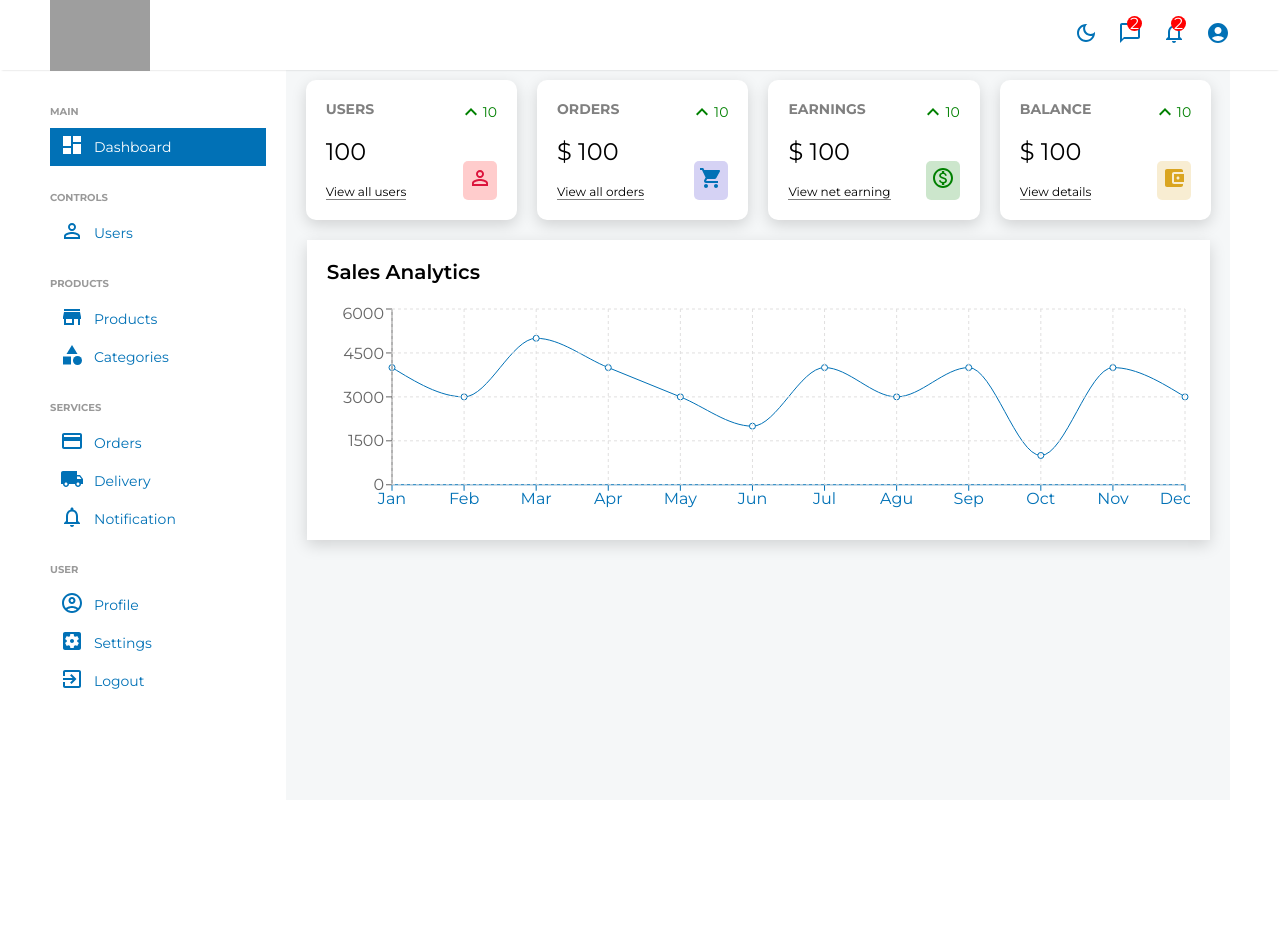
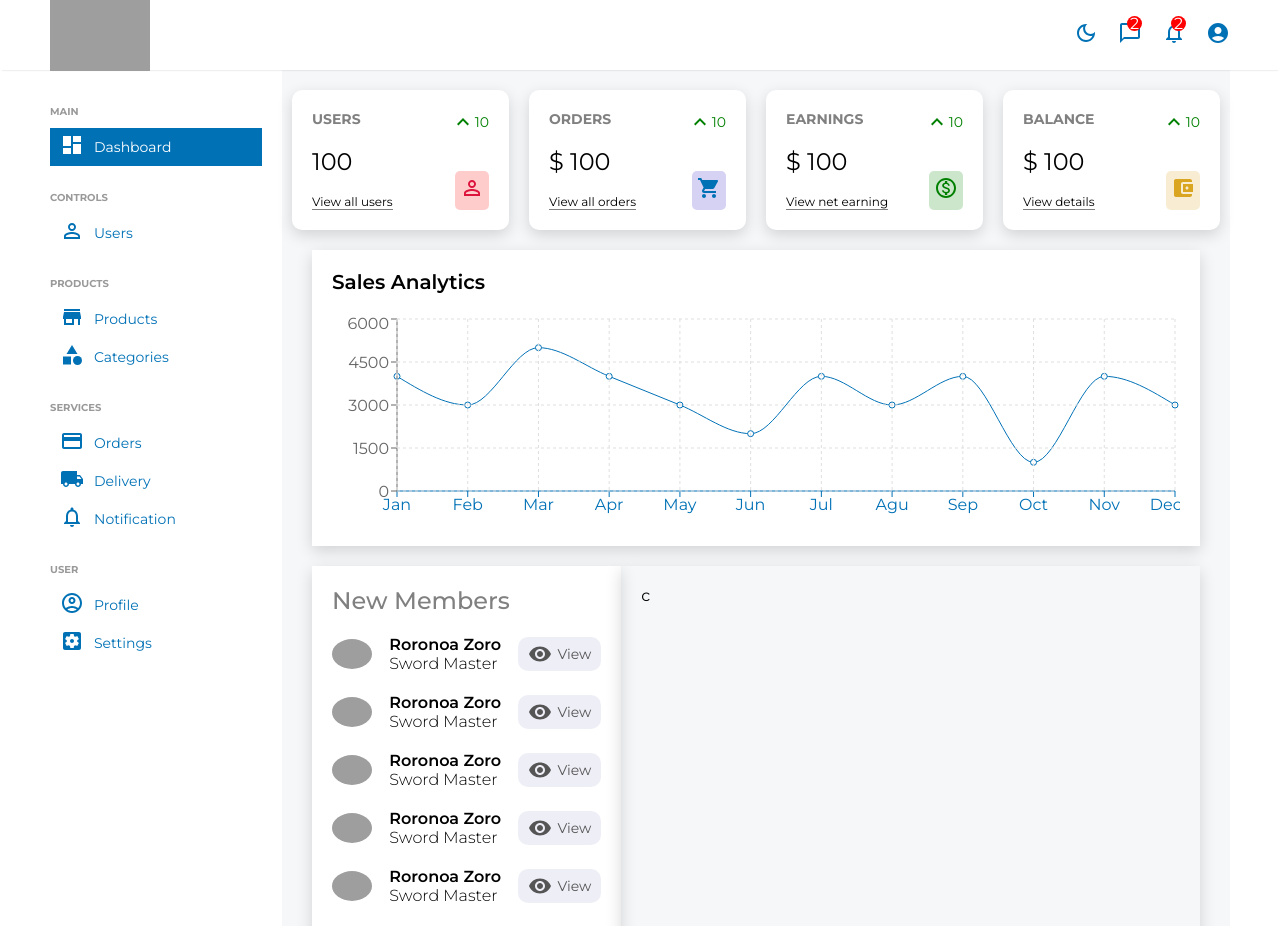
Before and after one commit to rxmann/Ecommerce-BechCha-Client, a React (Create React App) app: page /admindash in a window 1280 px wide. Shown: the top 926 px of the page. Before the commit the page ends 800 px from the top, so only its background shows below. Built offline with nearby package versions, Linux system fonts and the light colour scheme; grey boxes are pictures that could not be loaded.

Commit message:
New users list widget completed

```diff
--- a/src/AdminComponents/Chart.jsx
+++ b/src/AdminComponents/Chart.jsx
@@ -25,7 +25,7 @@ const Chart = ({data, title, grid, dataKey}) => {
       <ResponsiveContainer width="100%" aspect={4 / 1}>
           <LineChart data={data} >
             <XAxis dataKey="name" stroke="#0171b6" />
-            <Line type={"monotone"} dataKey="Active User" stroke="#0171b6"/>
+            <Line type={"monotone"} dataKey={dataKey} stroke="#0171b6"/>
             <YAxis />
             <Tooltip />
             {grid && <CartesianGrid stroke="#e0dfdf" strokeDasharray="3 3"/>}
--- a/src/AdminComponents/Sidebar.jsx
+++ b/src/AdminComponents/Sidebar.jsx
@@ -8,7 +8,6 @@ const Container = styled.div`
     max-width: 250px;
     position: sticky;
     top: 70px;
-    border-right: 0.5px solid #f5f7f8;
 `
 
 const SidebarWrapper = styled.div`
@@ -129,10 +128,6 @@ const Sidebar = () => {
             {
                 name: "Settings",
                 icon: (<SettingsApplications className="iconMUI" />),
-            },
-            {
-                name: "Logout",
-                icon: (<ExitToApp className="iconMUI" />),
             }],
         },
     ]
--- a/src/AdminComponents/Topbar.jsx
+++ b/src/AdminComponents/Topbar.jsx
@@ -4,8 +4,6 @@ import {AccountCircle, ChatBubbleOutlineOutlined, DarkModeOutlined, Notification
 const Container = styled.div`
     width: 100%;
     height: 70px;
-    background-color: white;
-    z-index: 999;
     box-shadow: 0 2px 2px -2px rgba(0,0,0,.2);
     position: sticky;
     top: 0;
--- /dev/null
+++ b/src/AdminComponents/Widgets/NewUserWidget.jsx
@@ -0,0 +1,130 @@
+import styled from "styled-components"
+import { Visibility} from "@mui/icons-material"
+
+const Container = styled.div`
+    flex: 1;
+    box-shadow: rgba(0, 0, 0, 0.15) 0px 5px 15px 0px;
+    padding: 20px;
+    background-color: #ffffff;
+`
+
+const Title = styled.span`
+    font-size: 24px;
+    font-weight: 500;
+    color: gray;
+`
+
+const List = styled.ul`
+    list-style: none;
+    margin: 0;
+    padding: 0;
+`
+
+const Item = styled.li`
+    display: flex;
+    justify-content: space-between;
+    align-items: center;
+    margin: 20px 0px;
+    gap: 10px;
+`
+const Image = styled.img`
+    width: 40px;
+    font: 40px;
+    border-radius: 50%;
+    object-fit: cover;
+`
+const User = styled.div`
+    display: flex;
+    flex-direction: column;
+`
+
+
+const Name = styled.span`
+    font-weight: 600;
+`
+
+const Profession =  styled.span`
+    font-weight: 300;
+`
+
+const Button = styled.button`
+    display: flex;
+    align-items: center;
+    border: none;
+    border-radius: 10px;
+    padding: 5px 10px;
+    cursor: pointer;
+    background-color: #eeeef7;
+    color: #555;
+    gap: 5px;
+    font-size: 14px;
+`
+
+
+const NewUserWidget = () => {
+  return (
+    <Container>
+        <Title> New Members </Title>
+        <List>
+            <Item>
+                <Image src={"https://zoro.to/images/zoro-min.png"} />
+                <User>
+                    <Name> Roronoa Zoro </Name>
+                    <Profession> Sword Master </Profession>
+                </User>
+                <Button> <Visibility/> View  </Button>
+            </Item>
+
+            <Item>
+                <Image src={"https://zoro.to/images/zoro-min.png"} />
+                <User>
+                    <Name> Roronoa Zoro </Name>
+                    <Profession> Sword Master </Profession>
+                </User>
+                <Button> <Visibility/> View  </Button>
+            </Item>
+
+            <Item>
+                <Image src={"https://zoro.to/images/zoro-min.png"} />
+                <User>
+                    <Name> Roronoa Zoro </Name>
+                    <Profession> Sword Master </Profession>
+                </User>
+                <Button> <Visibility/> View  </Button>
+            </Item>
+
+            <Item>
+                <Image src={"https://zoro.to/images/zoro-min.png"} />
+                <User>
+                    <Name> Roronoa Zoro </Name>
+                    <Profession> Sword Master </Profession>
+                </User>
+                <Button> <Visibility/> View  </Button>
+            </Item>
+
+            <Item>
+                <Image src={"https://zoro.to/images/zoro-min.png"} />
+                <User>
+                    <Name> Roronoa Zoro </Name>
+                    <Profession> Sword Master </Profession>
+                </User>
+                <Button> <Visibility/> View  </Button>
+            </Item>
+
+            <Item>
+                <Image src={"https://zoro.to/images/zoro-min.png"} />
+                <User>
+                    <Name> Roronoa Zoro </Name>
+                    <Profession> Sword Master </Profession>
+                </User>
+                <Button> <Visibility/> View  </Button>
+            </Item>
+
+
+
+        </List>
+    </Container>
+  )
+}
+
+export default NewUserWidget
--- /dev/null
+++ b/src/AdminComponents/Widgets/OrderWidget.jsx
@@ -0,0 +1,15 @@
+import styled from "styled-components"
+
+const Container = styled.div`
+    flex: 2;
+    box-shadow: rgba(0, 0, 0, 0.15) 0px 5px 15px 0px;
+    padding: 20px;
+`
+
+const OrderWidget = () => {
+  return (
+    <Container>c</Container>
+  )
+}
+
+export default OrderWidget
--- a/src/AdminPages/AdminHome.jsx
+++ b/src/AdminPages/AdminHome.jsx
@@ -1,26 +1,27 @@
 import styled from "styled-components"
 import Chart from "../AdminComponents/Chart"
-import Widget from "../AdminComponents/Widget"
+import NewUserWidget from "../AdminComponents/Widgets/NewUserWidget"
+import OrderWidget from "../AdminComponents/Widgets/OrderWidget"
+import Widget from "../AdminComponents/Widgets/Widget"
 import { userData } from "../data"
 
 const Container = styled.div`
     flex: 4;
     background-color: #f5f7f8;
-    display: flex;
-    flex-direction: column;
-    align-items: center;
+    padding: 10px;
     width: 100%;
 `
 
 const FeaturedInfo = styled.div`
-    width: 96%;
     display: flex;
     flex-wrap: wrap;
     gap: 20px;
     margin-top: 10px;
 `
-const Charts = styled.div`
-  width: 100%;
+
+const HomeWidgets = styled.div`
+  display: flex;
+  margin: 20px;
 `
 
 
@@ -34,10 +35,12 @@ const AdminHome = () => {
         <Widget type="BALANCE" />
       </FeaturedInfo>
 
-      <Charts>
-        <Chart title={"Sales Analytics"} data={userData} grid  dataKey={"Active User"}/>
-      </Charts>
+      <Chart title={"Sales Analytics"} data={userData} grid dataKey={"Active User"} />
 
+      <HomeWidgets>
+        <NewUserWidget />
+        <OrderWidget />
+      </HomeWidgets>
     </Container>
   )
 }
```
Also changed, not shown: src/AdminComponents/Widgets/Widget.jsx (renamed from src/AdminComponents/Widget.jsx).
